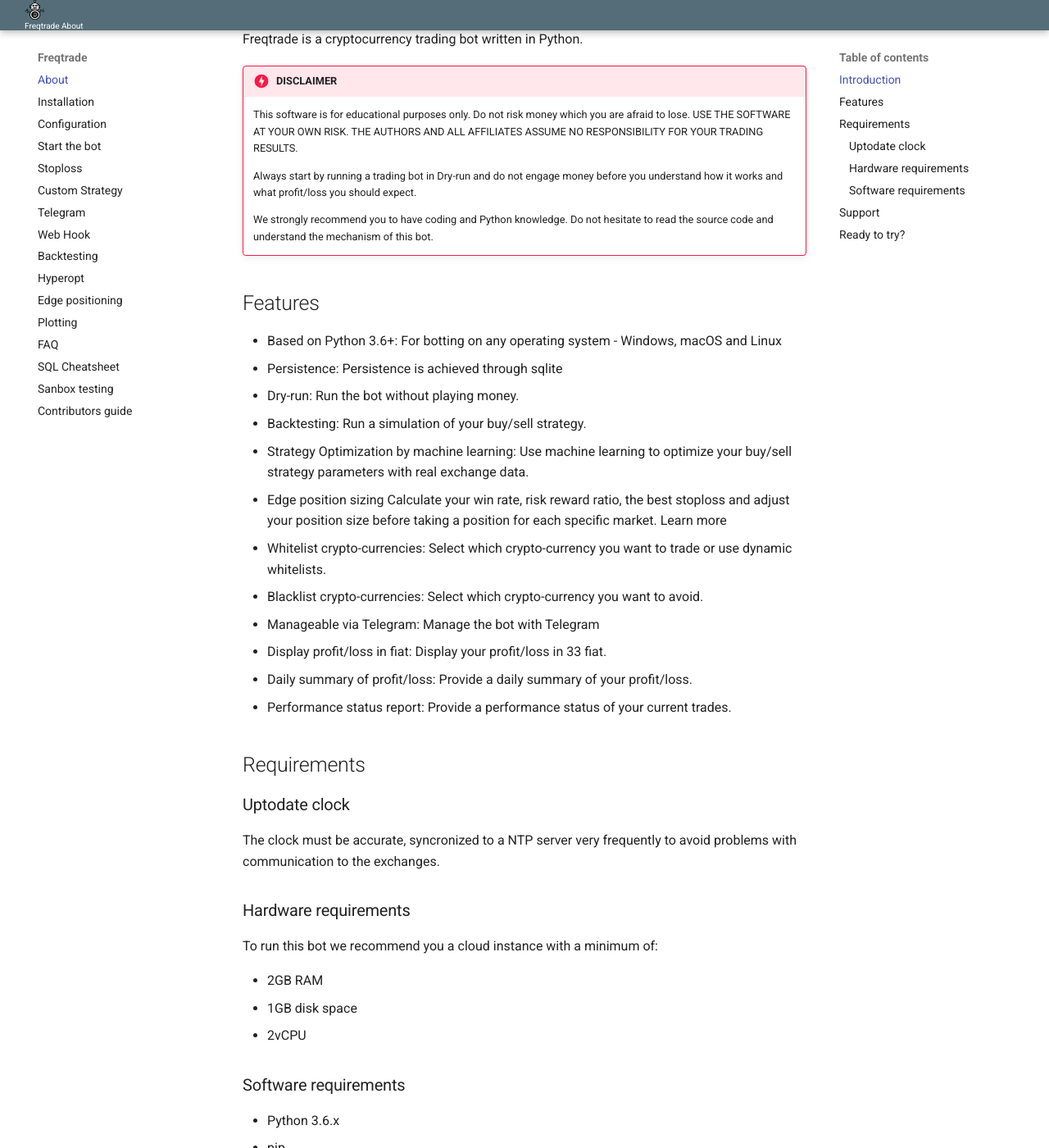
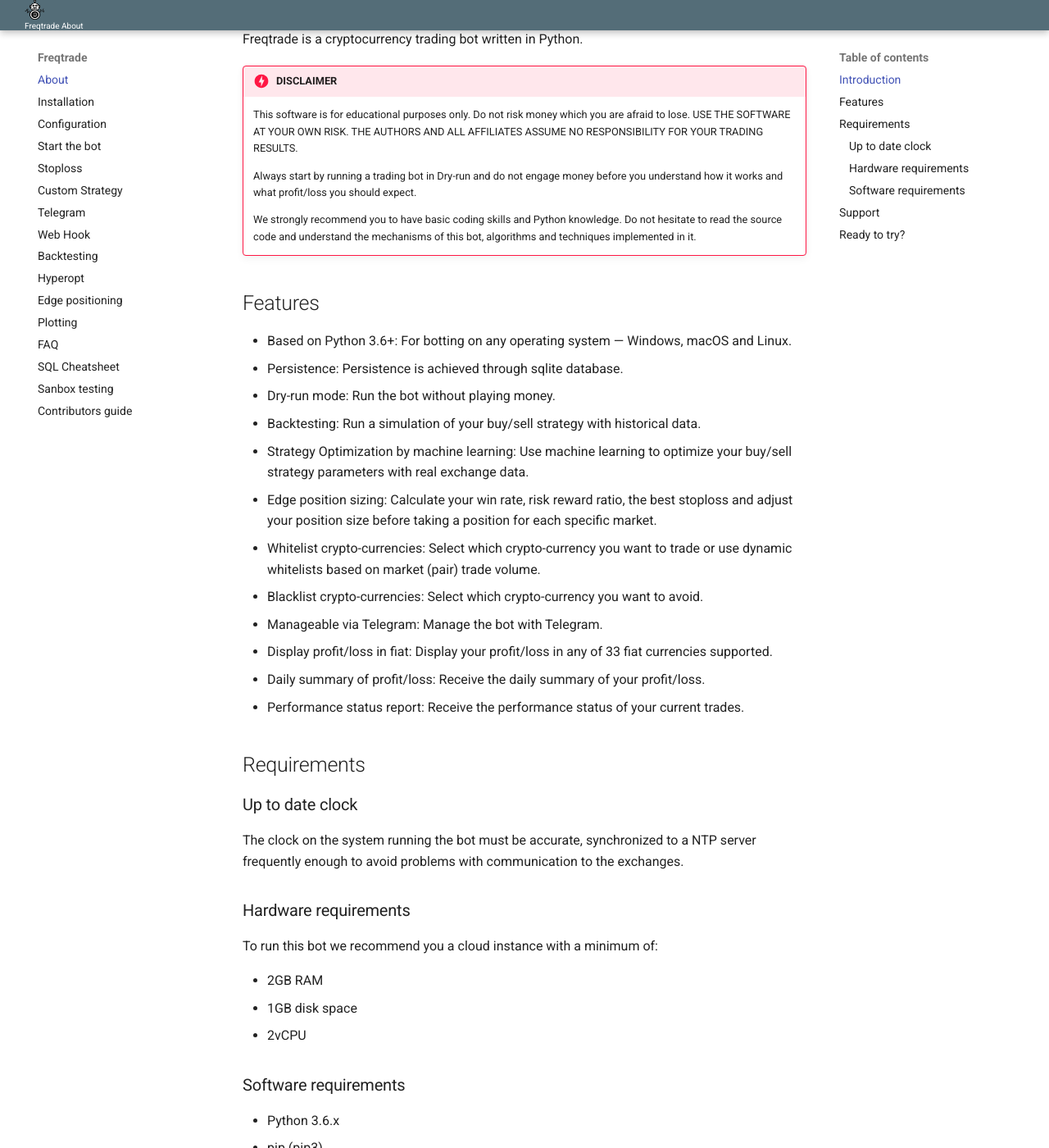
Before and after one commit to jacksonmori755/Crypto-trading-bot, an MkDocs documentation site: the page built from docs/index.md, in a window 1280 px wide and 1400 px high, scrolled down 419 px. Shown: the whole window at 82% size. Built offline with MkDocs 1.6.1 and Material for MkDocs 9.7.7, drawn with Linux system fonts in a browser that asks for light colours; some of the changed text lies outside the part shown.

Commit message:
minor: doc update index.md

```diff
--- a/docs/index.md
+++ b/docs/index.md
@@ -19,27 +19,27 @@ Freqtrade is a cryptocurrency trading bot written in Python.
 
     Always start by running a trading bot in Dry-run and do not engage money before you understand how it works and what profit/loss you should expect.
 
-    We strongly recommend you to have coding and Python knowledge. Do not hesitate to read the source code and understand the mechanism of this bot.
+    We strongly recommend you to have basic coding skills and Python knowledge. Do not hesitate to read the source code and understand the mechanisms of this bot, algorithms and techniques implemented in it.
 
 
 ## Features
- - Based on Python 3.6+: For botting on any operating system - Windows, macOS and Linux
- - Persistence: Persistence is achieved through sqlite
- - Dry-run: Run the bot without playing money.
- - Backtesting: Run a simulation of your buy/sell strategy.
+ - Based on Python 3.6+: For botting on any operating system — Windows, macOS and Linux.
+ - Persistence: Persistence is achieved through sqlite database.
+ - Dry-run mode: Run the bot without playing money.
+ - Backtesting: Run a simulation of your buy/sell strategy with historical data.
  - Strategy Optimization by machine learning: Use machine learning to optimize your buy/sell strategy parameters with real exchange data.
- - Edge position sizing Calculate your win rate, risk reward ratio, the best stoploss and adjust your position size before taking a position for each specific market. Learn more
- - Whitelist crypto-currencies: Select which crypto-currency you want to trade or use dynamic whitelists.
+ - Edge position sizing: Calculate your win rate, risk reward ratio, the best stoploss and adjust your position size before taking a position for each specific market.
+ - Whitelist crypto-currencies: Select which crypto-currency you want to trade or use dynamic whitelists based on market (pair) trade volume.
  - Blacklist crypto-currencies: Select which crypto-currency you want to avoid.
- - Manageable via Telegram: Manage the bot with Telegram
- - Display profit/loss in fiat: Display your profit/loss in 33 fiat.
- - Daily summary of profit/loss: Provide a daily summary of your profit/loss.
- - Performance status report: Provide a performance status of your current trades.
+ - Manageable via Telegram: Manage the bot with Telegram.
+ - Display profit/loss in fiat: Display your profit/loss in any of 33 fiat currencies supported.
+ - Daily summary of profit/loss: Receive the daily summary of your profit/loss.
+ - Performance status report: Receive the performance status of your current trades.
 
 
 ## Requirements
-### Uptodate clock
-The clock must be accurate, syncronized to a NTP server very frequently to avoid problems with communication to the exchanges.
+### Up to date clock
+The clock on the system running the bot must be accurate, synchronized to a NTP server frequently enough to avoid problems with communication to the exchanges.
 
 ### Hardware requirements
 To run this bot we recommend you a cloud instance with a minimum of:
@@ -59,7 +59,7 @@ To run this bot we recommend you a cloud instance with a minimum of:
 
 ## Support
 Help / Slack
-For any questions not covered by the documentation or for further information about the bot, we encourage you to join our slack channel.
+For any questions not covered by the documentation or for further information about the bot, we encourage you to join our Slack channel.
 
 Click [here](https://join.slack.com/t/highfrequencybot/shared_invite/enQtMjQ5NTM0OTYzMzY3LWMxYzE3M2MxNDdjMGM3ZTYwNzFjMGIwZGRjNTc3ZGU3MGE3NzdmZGMwNmU3NDM5ZTNmM2Y3NjRiNzk4NmM4OGE) to join Slack channel.
 
```
Also changed, not shown: other parts of docs/index.md (+1 -1 lines).
